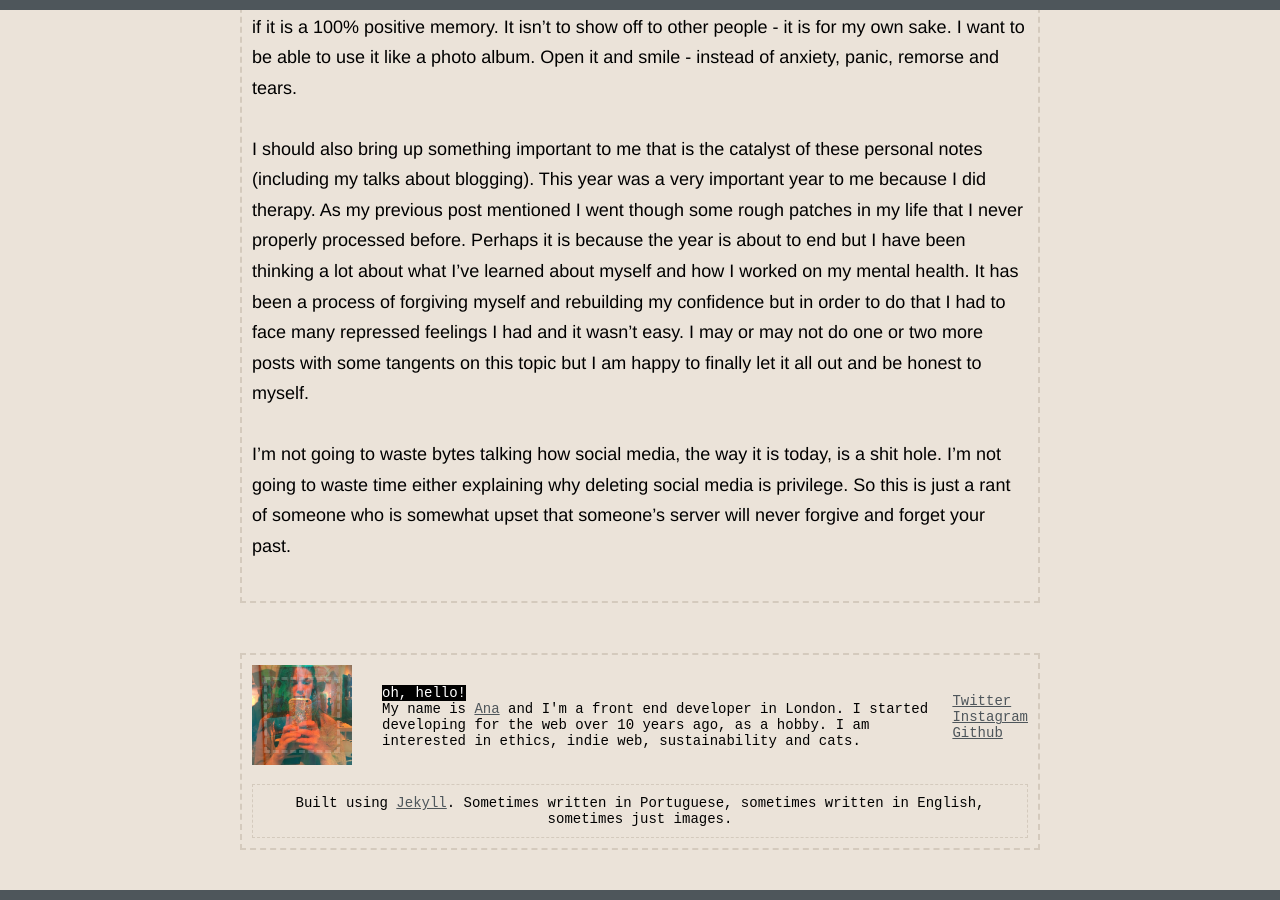
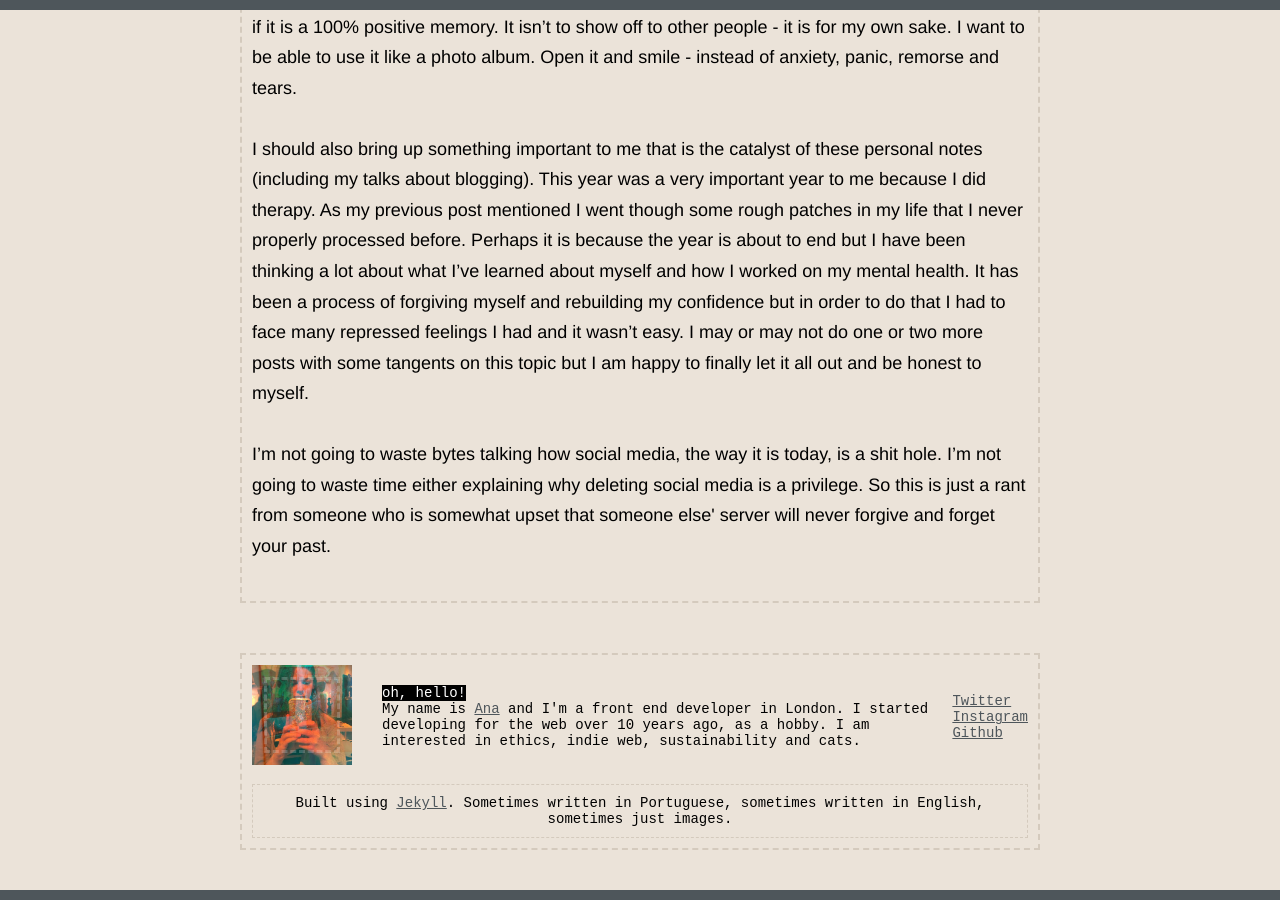
Before and after one commit to ohhelloana/ohhelloana, a Jekyll site: the page built from _posts/2018-12-19-overthinking-instagram.html, in a window 1280 px wide and 900 px high, scrolled down 2065 px. Built offline with Jekyll 4.4.1, drawn with Linux system fonts in a browser that asks for light colours.

Commit message:
Fix more typos.

```diff
--- a/_posts/2018-12-19-overthinking-instagram.html
+++ b/_posts/2018-12-19-overthinking-instagram.html
@@ -31,4 +31,4 @@ categories:
 
 <p>I should also bring up something important to me that is the catalyst of these personal notes (including my talks about blogging). This year was a very important year to me because I did therapy. As my previous post mentioned I went though some rough patches in my life that I never properly processed before. Perhaps it is because the year is about to end but I have been thinking a lot about what I’ve learned about myself and how I worked on my mental health. It has been a process of forgiving myself and rebuilding my confidence but in order to do that I had to face many repressed feelings I had and it wasn’t easy. I may or may not do one or two more posts with some tangents on this topic but I am happy to finally let it all out and be honest to myself.</p>
 
-<p>I’m not going to waste bytes talking how social media, the way it is today, is a shit hole. I’m not going to waste time either explaining why deleting social media is privilege. So this is just a rant of someone who is somewhat upset that someone’s server will never forgive and forget your past.</p>
+<p>I’m not going to waste bytes talking how social media, the way it is today, is a shit hole. I’m not going to waste time either explaining why deleting social media is a privilege. So this is just a rant from someone who is somewhat upset that someone else' server will never forgive and forget your past.</p>
```
